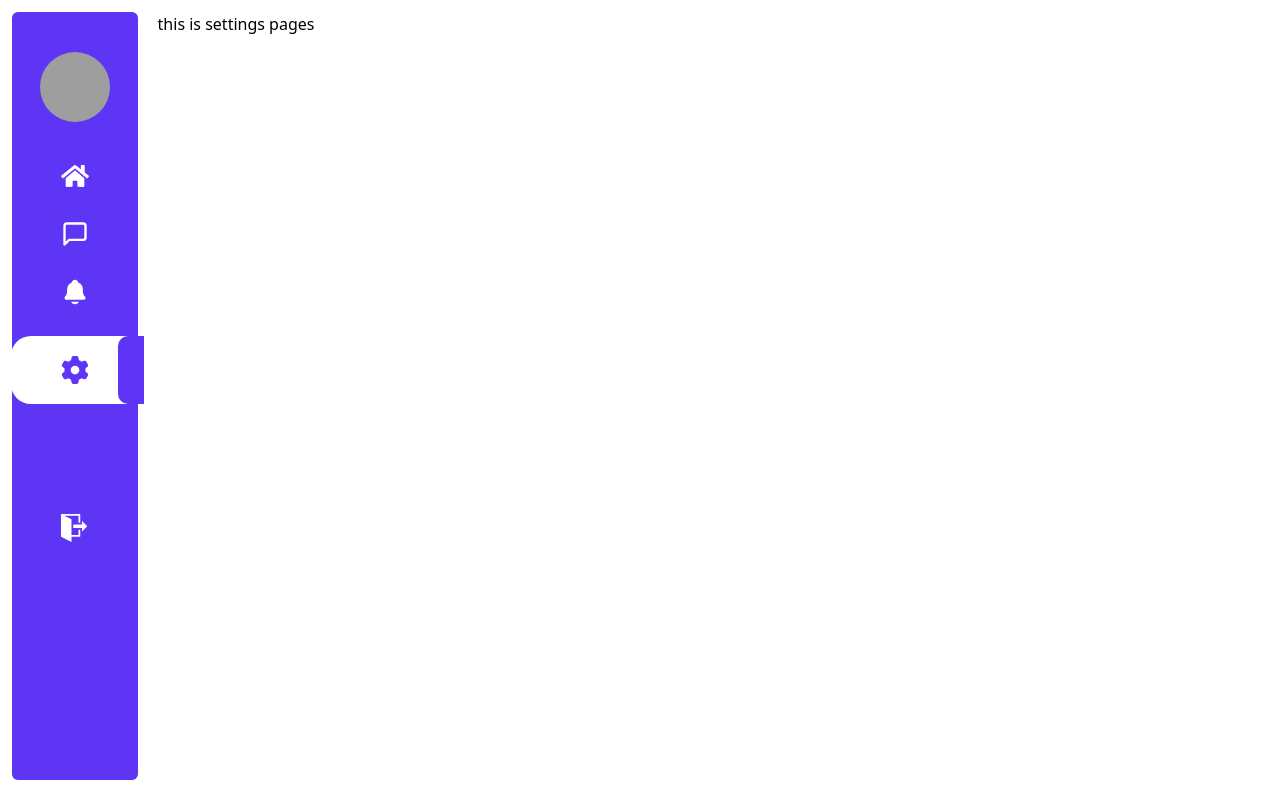
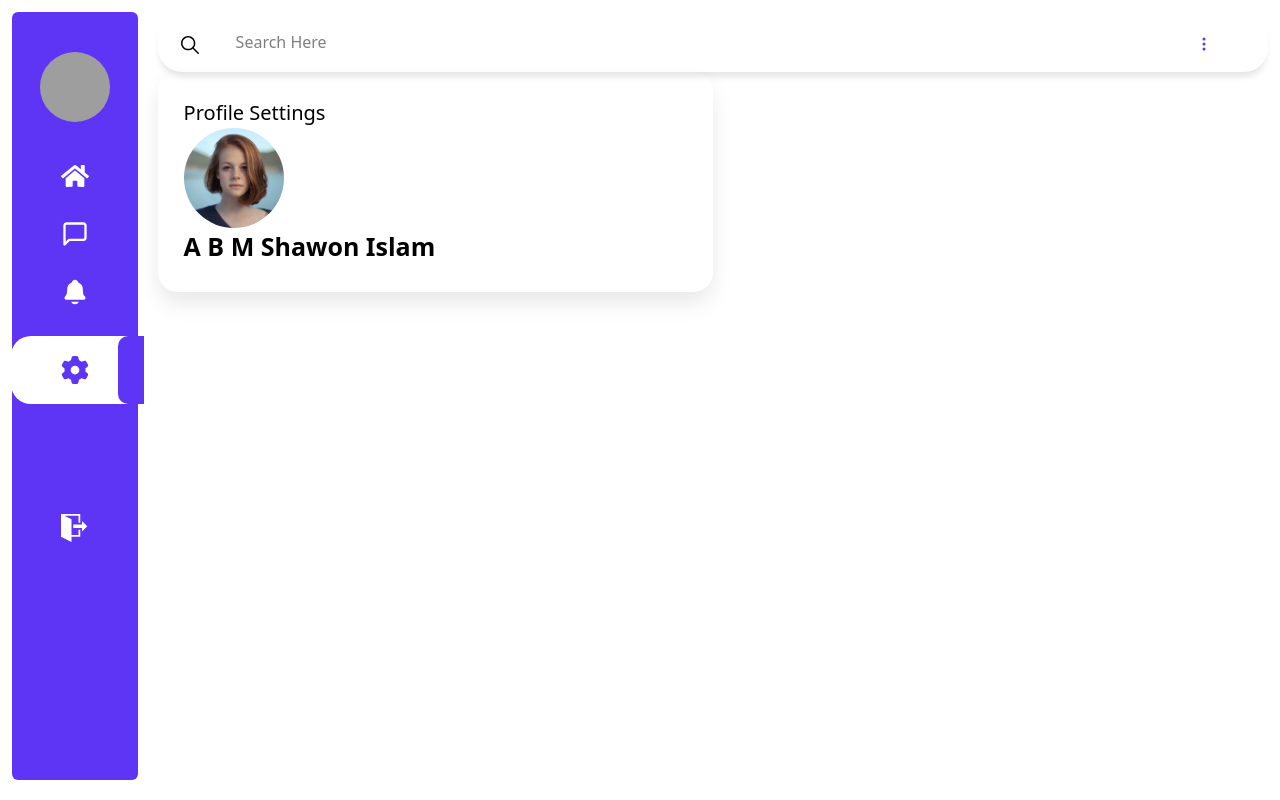
Before and after one commit to Subroto112001/ChatingApp, a React (Vite) app: page /settings in a window 1280 px wide. Built offline with nearby package versions, Linux system fonts and the light colour scheme; grey boxes are pictures that could not be loaded.

Commit message:
setting part ongoing

```diff
--- a/src/App.jsx
+++ b/src/App.jsx
@@ -7,6 +7,7 @@ import Home from "./Component/AplicationPages/Home"
 import AplicationPages from "./Pages/AplicationPages";
 import Message from "./Component/AplicationPages/Message";
 import Notification from "./Component/AplicationPages/Notification";
+import Settings from "./Component/AplicationPages/Settings";
 
 const App = () => {
   return (
@@ -18,7 +19,7 @@ const App = () => {
           <Route index element={<Home/>} />
           <Route path="/message" element={<Message/>} />
           <Route path="/notification" element={<Notification/>} />
-          <Route path="/settings" element={"this is settings pages"} />
+          <Route path="/settings" element={<Settings/>} />
         </Route>
       </Routes>
     </BrowserRouter>
--- /dev/null
+++ b/src/Component/AplicationPages/Settings.jsx
@@ -0,0 +1,41 @@
+import React from "react";
+import InputboxForpages from "../Comon/InputboxForpages";
+import Images from "../../assets/profilesettings.jpg";
+const Settings = () => {
+  return (
+    <>
+      <div>
+        <InputboxForpages
+          SearchIconClass={"absolute top-[35%] left-[20px] text-2xl"}
+        />
+
+        <div>
+          <div className="w-[50%] p-[26px] shadow-[0px_12px_23px_-2px_rgba(0,_0,_0,_0.1)] rounded-[20px]">
+            <div className="flex flex-col ">
+              <h3 className="text-[20px] text-black font-medium">
+                Profile Settings
+              </h3>
+              <div className="felx flex-row gap-[31px] ">
+                <div className="w-[100px] h-[100px] rounded-full">
+                  <picture>
+                    <img
+                      src={Images}
+                      alt={Images}
+                      className="w-[100%] h-[100%] rounded-full object-cover"
+                    />
+                  </picture>
+                </div>
+                <h3 className="text-[25px] text-black font-semibold">
+                  A B M Shawon Islam
+                </h3>
+              </div>
+            </div>
+          </div>
+          <div className="w-[50%]"></div>
+        </div>
+      </div>
+    </>
+  );
+};
+
+export default Settings;
```
Also changed, not shown: src/assets/profilesettings.jpg (added).
